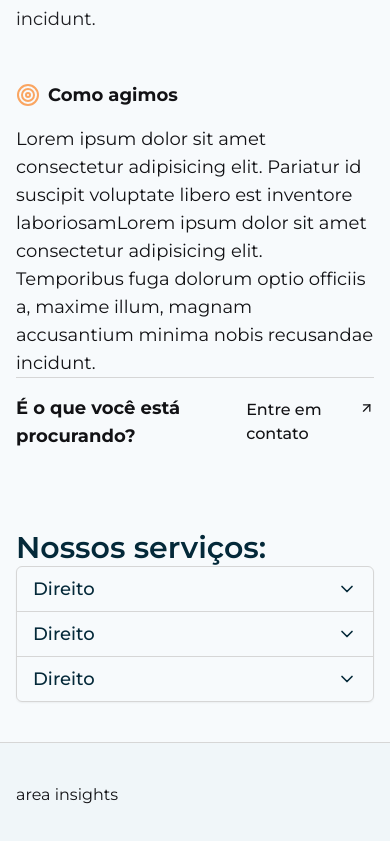
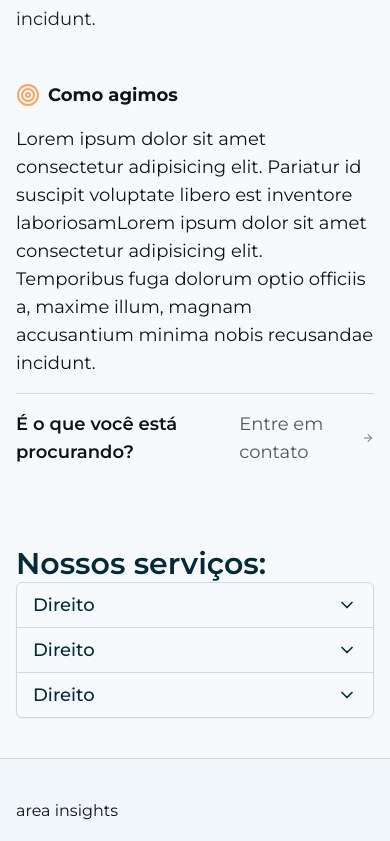
Before and after one commit to charmingruby/consulmagno-e-assis, a Next.js app: page /areas-de-atuacao/direito-civil in a window 390 px wide. Shown: the part 863-1704 px from the top of the page. Built offline with nearby package versions, Linux system fonts and the light colour scheme.

Commit message:
small ui details

```diff
--- a/src/app/(public)/(routes)/(home)/components/area-item.tsx
+++ b/src/app/(public)/(routes)/(home)/components/area-item.tsx
@@ -38,10 +38,11 @@ export function AreaItem({
         </div>
 
         {/* Link */}
+        <div className="flex justify-center">
           <Link
             href={url}
             prefetch={false}
-          className="flex items-center justify-center gap-1 group"
+            className="flex items-center justify-center gap-1 group w-fit"
           >
             <span className="text-primary-main font-semibold group-hover:underline transition-transform">
               Ver detalhes
@@ -49,6 +50,7 @@ export function AreaItem({
             <ArrowRight className="text-secondary-main mb-0.5" size={20} />
           </Link>
         </div>
+      </div>
     </Box>
   )
 }
--- a/src/app/(public)/(routes)/(home)/page.tsx
+++ b/src/app/(public)/(routes)/(home)/page.tsx
@@ -123,7 +123,7 @@ export default function Home() {
       </Container.Root>
 
       {/* Areas */}
-      <Container.Root border="borderY">
+      <Container.Root backgroundColor="white">
         <Container.Content>
           <div className="mb-10 flex flex-col items-center max-w-2xl mx-auto">
             <div className="flex flex-col gap-2 mb-4">
@@ -154,6 +154,8 @@ export default function Home() {
           </div>
         </Container.Content>
       </Container.Root>
+
+      {/* Depoitions}
 
       {/* Insights */}
       <Container.Root className="bg-white">
--- a/src/app/(public)/(routes)/areas-de-atuacao/[slug]/page.tsx
+++ b/src/app/(public)/(routes)/areas-de-atuacao/[slug]/page.tsx
@@ -1,13 +1,13 @@
 import { PageTitle } from '@/components/page-title'
 import { Button } from '@/components/ui/button'
 import * as Container from '@/components/ui/container'
-import { ArrowRight, ArrowUpRight, HelpCircle, Target } from 'lucide-react'
+import { ArrowRight, HelpCircle, Target } from 'lucide-react'
 import { slugTransformer } from '@/utils/slug-transformer'
-import { ReturnLink } from './componets/return-link'
+import { ReturnLink } from './components/return-link'
 import Image from 'next/image'
 import brandLogo from '@/app/icon.png'
-import { AreaAccordion } from './componets/area-accordion'
-import { ExplanationTopicTitle } from './componets/explanation-topic-title'
+import { AreaAccordion } from './components/area-accordion'
+import { ExplanationTopicTitle } from './components/explanation-topic-title'
 import { Text } from '@/components/ui/text'
 import Link from 'next/link'
 
@@ -81,7 +81,7 @@ export default function AreaPage({ params: { slug } }: AreaPageProps) {
               <ExplanationTopicTitle icon={Target} title="Como agimos" />
 
               {/* Action content */}
-              <div>
+              <div className="pb-4">
                 <p className="text-lg  flex ">
                   Lorem ipsum dolor sit amet consectetur adipisicing elit.
                   Pariatur id suscipit voluptate libero est inventore
@@ -91,17 +91,19 @@ export default function AreaPage({ params: { slug } }: AreaPageProps) {
                 </p>
               </div>
 
-              <div className="mt-auto border-t border-gray-100 pt-4 gap-2 flex items-center ">
-                <span className="font-bold text-lg">
+              <div className="mt-auto border-t border-gray-100 pt-4 gap-2 flex items-center">
+                <span className="font-semibold text-lg">
                   É o que você está procurando?
-                </span>{' '}
+                </span>
                 <Link
+                  href="/contato"
                   prefetch={false}
-                  href="/contato"
-                  className="hover:text-primary-main font-medium hover:font-semibold transition-all flex gap-1"
+                  className="flex items-center gap-1 group"
                 >
-                  <span>Entre em contato</span>
-                  <ArrowUpRight className="w-5 h-5"></ArrowUpRight>
+                  <span className="text-lg text-gray-400 group-hover:text-primary-main group-hover:underline transition-all">
+                    Entre em contato
+                  </span>
+                  <ArrowRight className="w-4 h-4 text-gray-300 group-hover:text-secondary-main transition-colors" />
                 </Link>
               </div>
             </div>
--- a/src/app/(public)/components/footer/brand-presentation.tsx
+++ b/src/app/(public)/components/footer/brand-presentation.tsx
@@ -6,12 +6,10 @@ import Link from 'next/link'
 export function BrandPresentation() {
   return (
     <div className="flex flex-col">
-      <div className="flex gap-3 pb-3 flex-col md:flex-row ">
-        <Image src={logo} alt="Logo" className="w-24 mb-2 " />
-        <h2 className="font-bold text-2xl mb-4 lg:mb-6 ">
-          Consulmagno & Assis Advocacia
-        </h2>
-      </div>
+      <Image src={logo} alt="Logo" className="w-24 mb-2" />
+      <h2 className="font-bold text-2xl mb-4 lg:mb-6">
+        Consulmagno & Assis Advocacia
+      </h2>
 
       <div className="flex flex-col gap-3 text-gray-400">
         {/* Address */}
--- a/src/app/(public)/components/navigation/nav-items-list.tsx
+++ b/src/app/(public)/components/navigation/nav-items-list.tsx
@@ -14,7 +14,7 @@ export const navItemsList: NavItemProps[] = [
     url: '/',
   },
   { icon: Briefcase, label: 'Áreas de atuação', url: '/areas-de-atuacao' },
+  { icon: Users, label: 'Advogados', url: '/advogados' },
+  { icon: Star, label: 'Relatos', url: '/relatos' },
   { icon: Library, label: 'Blog', url: '/blog' },
-  { icon: Star, label: 'Relatos', url: '/relatos' },
-  { icon: Users, label: 'Advogados', url: '/advogados' },
 ]
```
Also changed, not shown: src/app/(public)/(routes)/(home)/components/deposition-item.tsx (added), src/app/(public)/(routes)/areas-de-atuacao/[slug]/components/area-accordion/area-accordion-item.tsx (renamed from src/app/(public)/(routes)/areas-de-atuacao/[slug]/componets/area-accordion/area-accordion-item.tsx), src/app/(public)/(routes)/areas-de-atuacao/[slug]/components/area-accordion/index.tsx (renamed from src/app/(public)/(routes)/areas-de-atuacao/[slug]/componets/area-accordion/index.tsx), src/app/(public)/(routes)/areas-de-atuacao/[slug]/components/explanation-topic-title.tsx (renamed from src/app/(public)/(routes)/areas-de-atuacao/[slug]/componets/explanation-topic-title.tsx), src/app/(public)/(routes)/areas-de-atuacao/[slug]/components/return-link.tsx (renamed from src/app/(public)/(routes)/areas-de-atuacao/[slug]/componets/return-link.tsx), src/components/cta-root.tsx (added). Lines whose indentation alone changed are shown as unchanged.
